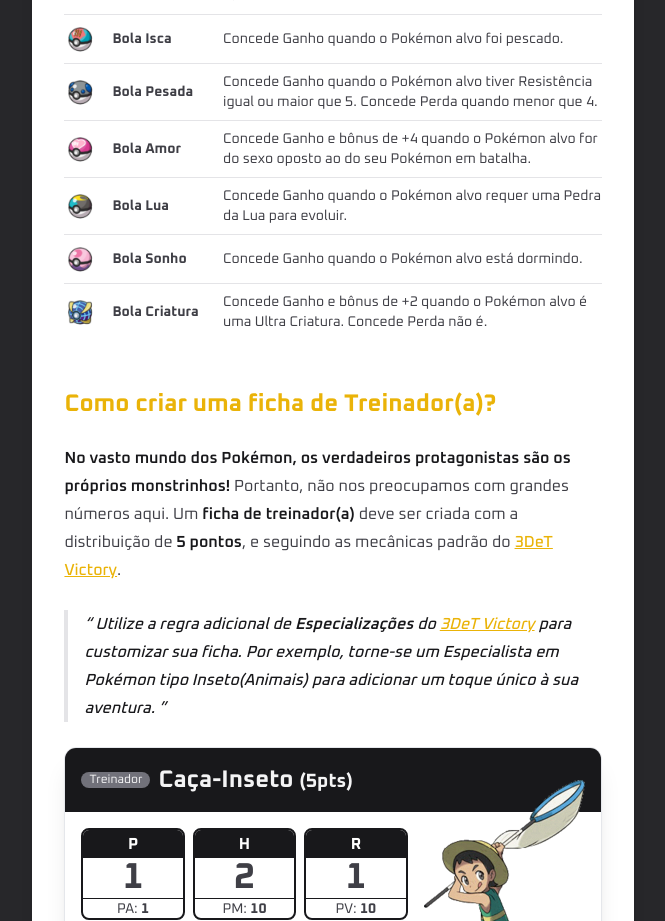
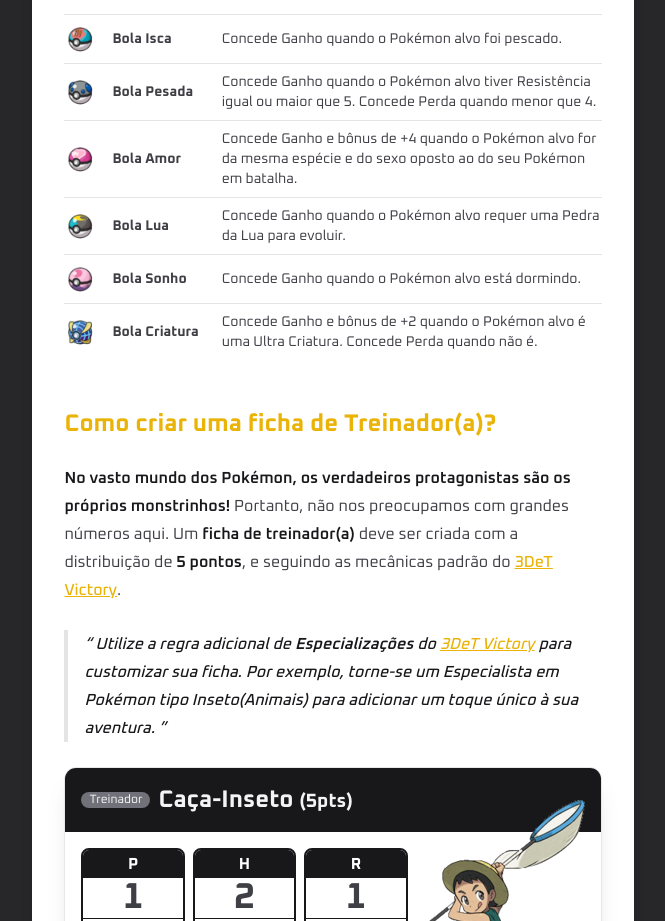
Before and after one commit to jeanfern/3det-victory-pokedex, a website with bundled scripts: page index.html in a window 1280 px wide. Shown: the part 7825-8746 px from the top of the page, without its empty margins (307-972 px from the left). Built offline with nearby package versions, Linux system fonts and the light colour scheme; no server answers.

Commit message:
feat: :bug: Correção pequena de texto

```diff
--- a/index.html
+++ b/index.html
@@ -640,7 +640,8 @@
                 </td>
                 <td class="text-sm font-bold align-middle">Bola Amor</td>
                 <td class="text-sm align-middle">
-                  Concede Ganho e bônus de +4 quando o Pokémon alvo for do sexo oposto ao do seu Pokémon em batalha.
+                  Concede Ganho e bônus de +4 quando o Pokémon alvo for da mesma espécie e do sexo oposto ao do seu
+                  Pokémon em batalha.
                 </td>
               </tr>
               <tr>
@@ -665,7 +666,7 @@
                 </td>
                 <td class="text-sm font-bold align-middle">Bola Criatura</td>
                 <td class="text-sm align-middle">
-                  Concede Ganho e bônus de +2 quando o Pokémon alvo é uma Ultra Criatura. Concede Perda não é.
+                  Concede Ganho e bônus de +2 quando o Pokémon alvo é uma Ultra Criatura. Concede Perda quando não é.
                 </td>
               </tr>
             </tbody>
```
